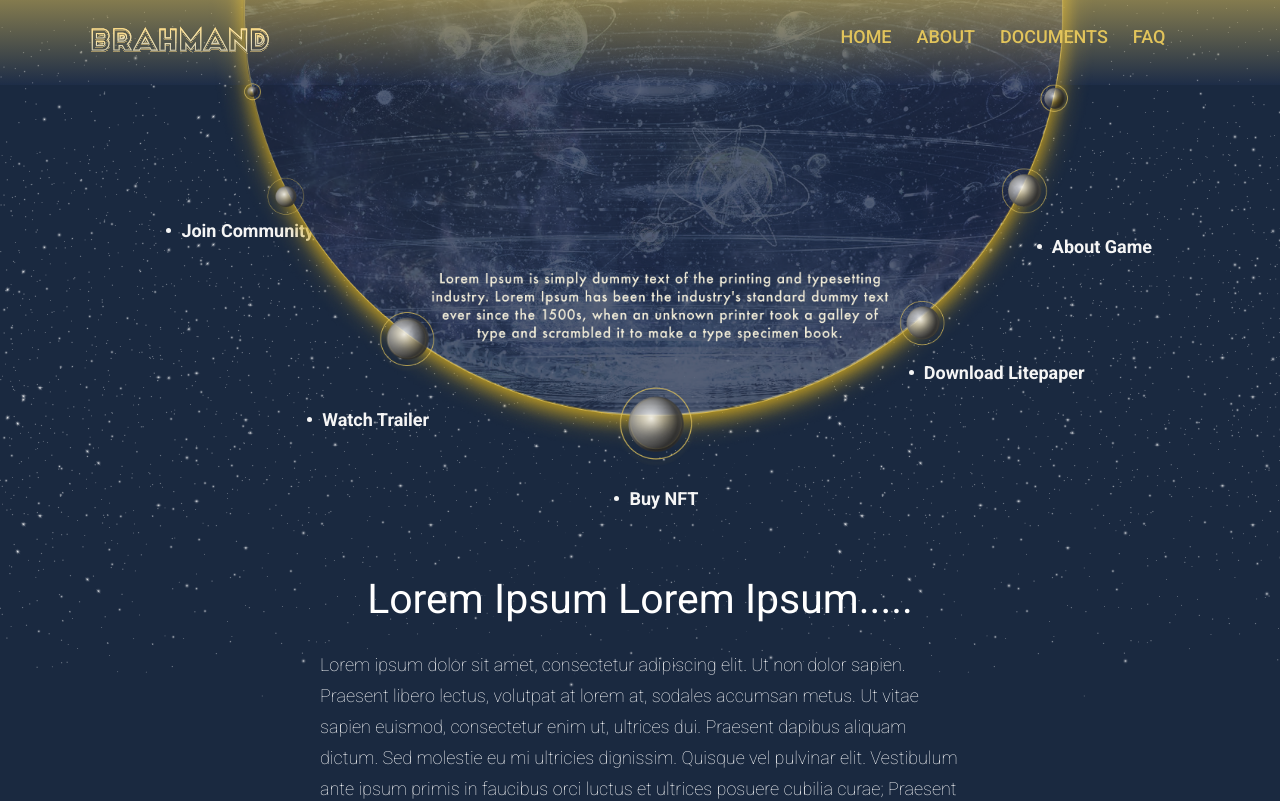
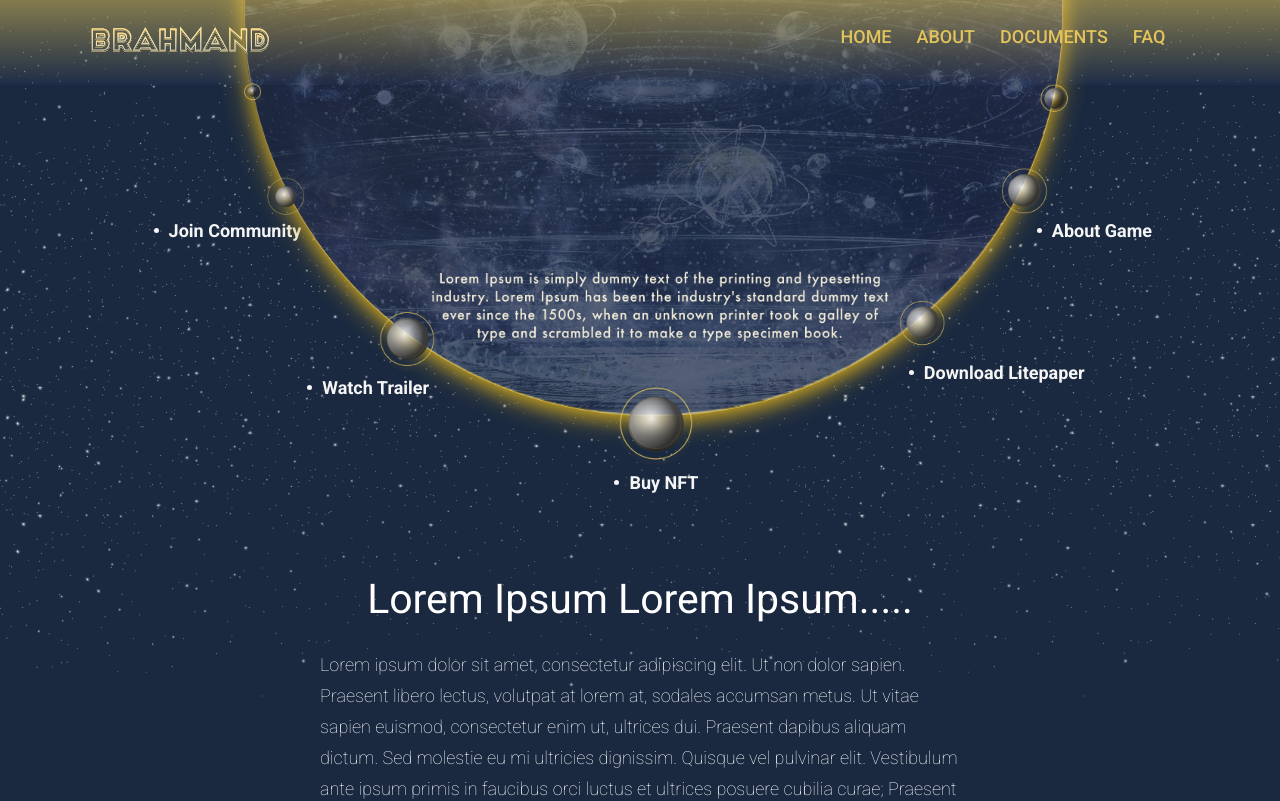
Before and after one commit to jainam240101/brahmand-frontend, a React (Create React App) app: page /home in a window 1280 px wide. Shown: the top 801 px of the page. Built offline with nearby package versions, Linux system fonts and the light colour scheme.

Commit message:
Screen Resolutions Fixed

```diff
--- a/src/pages/Home/Home.module.css
+++ b/src/pages/Home/Home.module.css
@@ -123,19 +123,35 @@
     }
 }
 
+/* L Large Laptop */
+@media screen and (max-width:1440px){
+    .Watch{
+        top:26%;
+    }
+    .Buy{
+        top:33%;
+    }
+    .Download{
+        top:25%;
+    }
+    .About{
+        top:15%;
+    }
+}
+
 /* 13 inches */
-@media screen and (max-width:1440px) and (max-height:900px) {
+@media screen and (max-width:1280px)  {
     .Join {
         top: 14%;
-        left: 13%;
+        left: 12%;
     }
 
     .Watch {
-        top: 26%;
+        top: 24%;
     }
 
     .Buy {
-        top: 31%;
+        top: 30%;
     }
 
     .Download {
@@ -143,6 +159,31 @@
     }
 
     .About {
-        top: 15%;
+        top: 14%;
     }
 }
+
+/* Big Monitors  */
+@media screen and (min-width:2560px){
+    .text{
+        font-size: 25px;
+    }
+    .Join {
+        top:22%;
+    }
+
+    .Watch {
+        top: 37%;
+    }
+
+    .Buy {
+        top: 47%;
+    }
+
+    .Download {
+        top: 35%;
+    }
+    .About {
+        top: 22%;
+    }
+}
```
